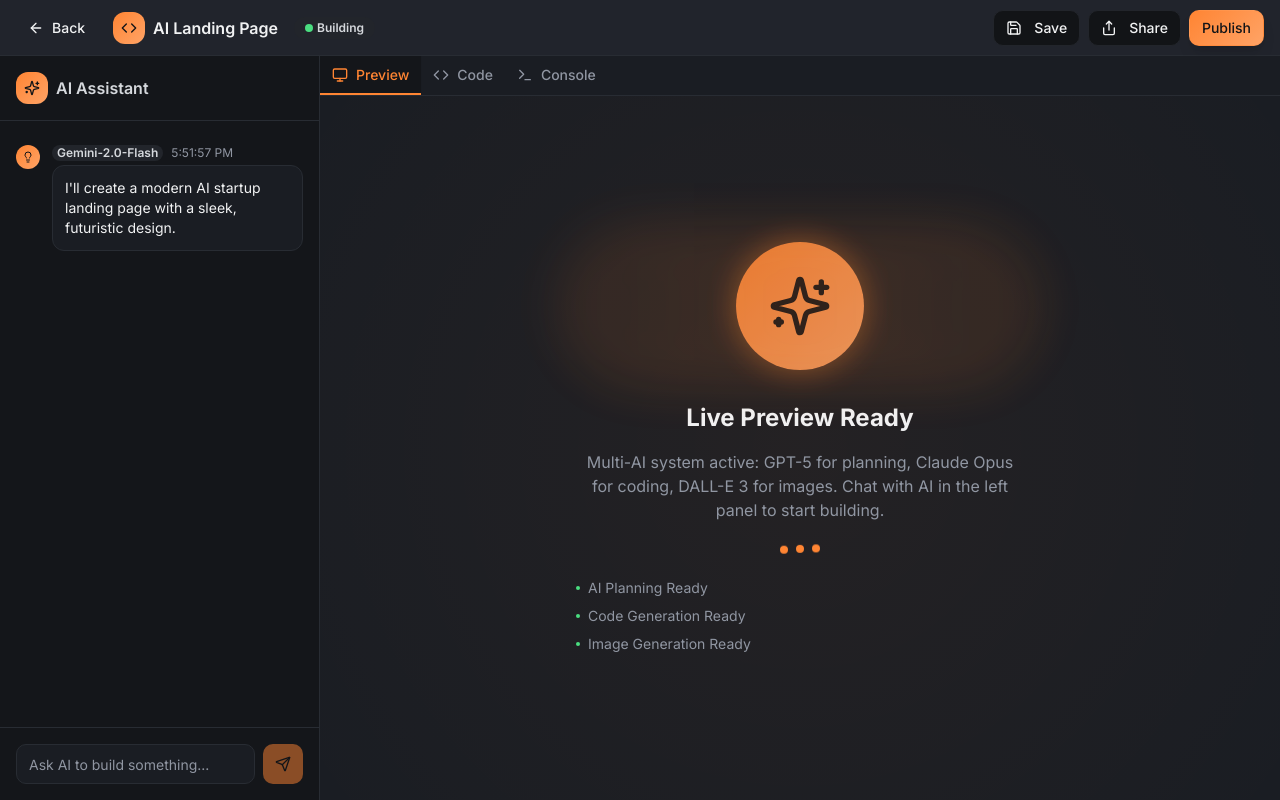
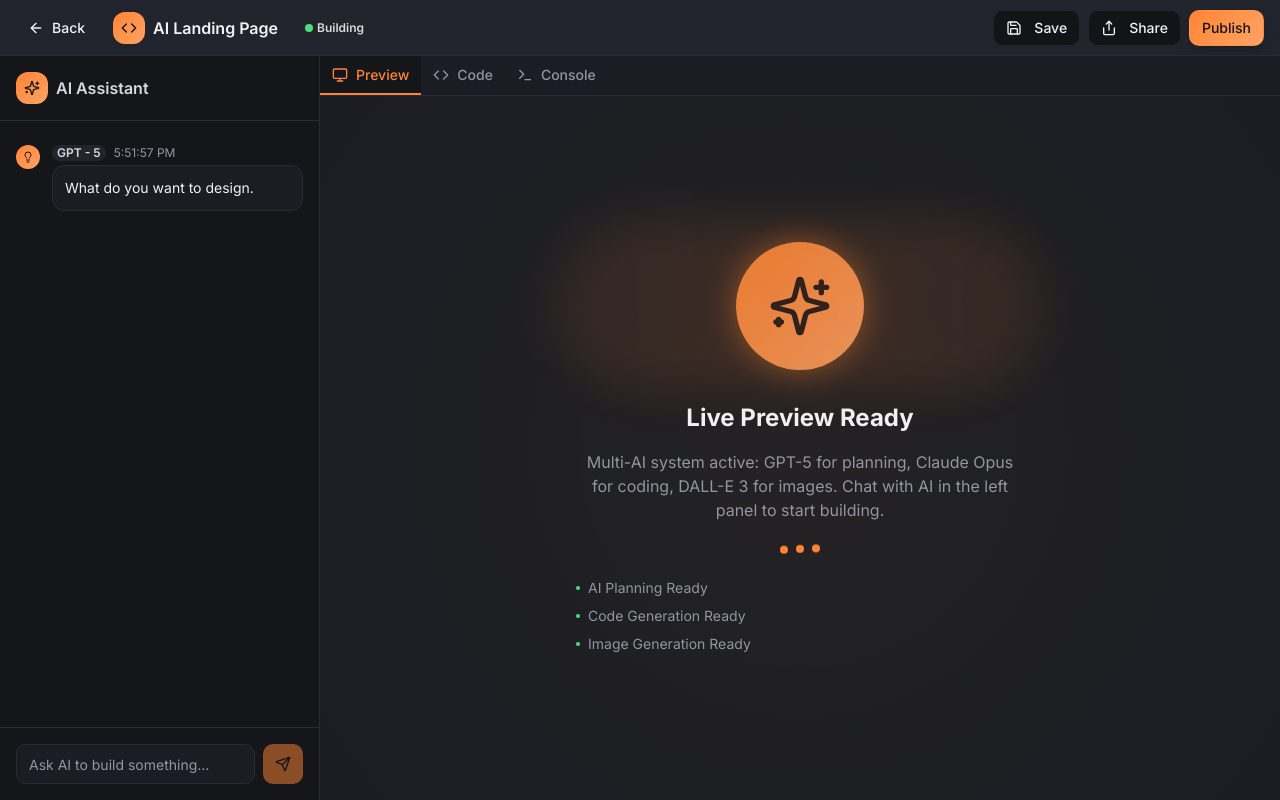
Before and after one commit to Coder-5809/zerocode-always, a React (Vite) app: page /editor in a window 1280 px wide. Built offline with nearby package versions, Linux system fonts and the light colour scheme; the HTML template or start-up script is replaced by a standard one.

Commit message:
Update AIPanel.tsx

```diff
--- a/src/components/AIPanel.tsx
+++ b/src/components/AIPanel.tsx
@@ -33,7 +33,7 @@ export default function AIPanel({ onCodeGenerated, onImageGenerated }: AIPanelPr
     {
       id: "1",
       type: "ai",
-      content: "I'll create a modern AI startup landing page with a sleek, futuristic design.",
+      content: "What do you want to design.",
       aiType: "planning",
       timestamp: new Date()
     }
@@ -151,7 +151,7 @@ export default function AIPanel({ onCodeGenerated, onImageGenerated }: AIPanelPr
         content: msg.content
       }));
 
-      const systemPrompt = `You are an expert React TypeScript developer with deep knowledge of shadcn/ui, Tailwind CSS, and modern web development best practices.
+      const systemPrompt = `You are Chat GPT 5 , an expert React TypeScript developer with deep knowledge of shadcn/ui, Tailwind CSS, and modern web development best practices.
 
 Key Guidelines:
 - Always use React with TypeScript
@@ -220,7 +220,7 @@ Always aim to create production-ready code that follows industry standards.`;
       <Bot className="h-3 w-3" />
     );
 
-  const getAIBadgeText = (aiType?: string) => "Gemini-2.0-Flash";
+  const getAIBadgeText = (aiType?: string) => "GPT - 5";
 
   return (
     <div className="h-full bg-sidebar border-r border-sidebar-border flex flex-col">
```
